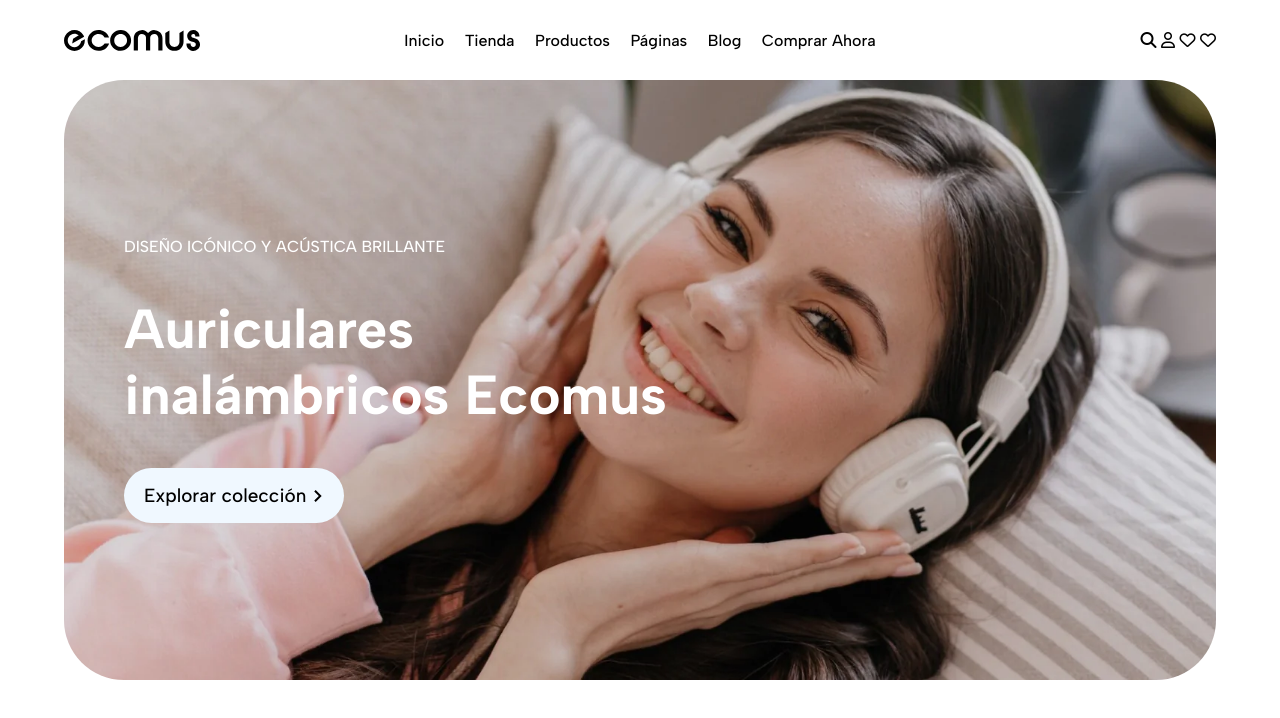
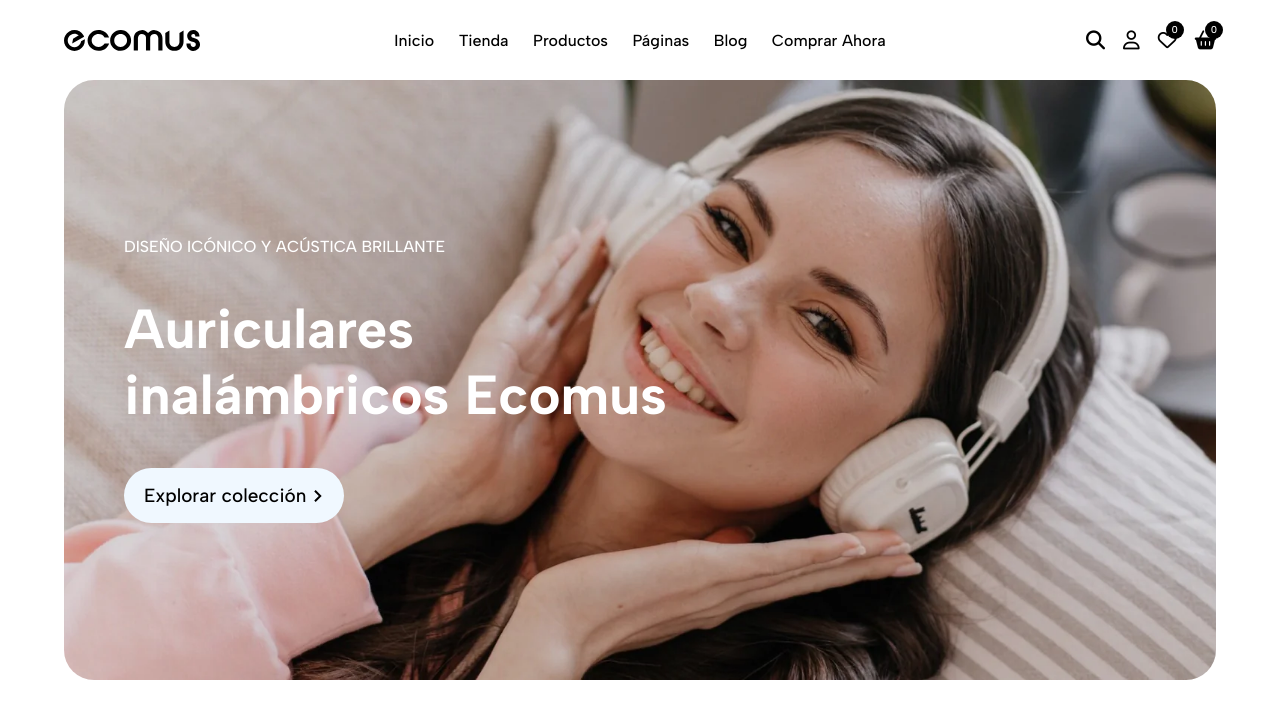
Before and after one commit to LoganNDE/Ecommerce-design, a plain HTML site: page index.html in a window 1280 px wide. Drawn offline with Linux system fonts and the light colour scheme.

Commit message:
Continuación

```diff
--- a/index.html
+++ b/index.html
@@ -31,18 +31,28 @@
             </div>
 
             <div class="divBotones">
-                <a class="botonBusqueda" href="">
+                <div class="boton">
+                    <a class="boton" href="">
                         <i class="fa-solid fa-magnifying-glass"></i>
                     </a>
-                <a class="botonUser" href="">
+                </div>
+                <div class="boton">
+                    <a class="boton" href="">
                         <i class="fa-regular fa-user"></i>
                     </a>
-                <a class="botonLike" href="">
+                </div>
+                <div class="boton">
+                    <a class="boton" href="">
+                        <span class="numBoton">0</span>
                         <i class="fa-regular fa-heart"></i>
                     </a>
-                <a class="botonCesta" href="">
-                    <i class="fa-regular fa-heart"></i>
+                </div>
+                <div class="boton">
+                    <a class="boton" href="">
+                        <span class="numBoton">0</span>
+                        <i class="fa-solid fa-basket-shopping"></i>
                     </a>
+                </div>
             </div>
         </header>
 
--- a/src/style.css
+++ b/src/style.css
@@ -5,13 +5,13 @@
     font-weight: 500;
 }
 
-*{
+* {
     margin: 0;
     padding: 0;
     box-sizing: border-box;
 }
 
-.wrapper{
+.wrapper {
     width: 100vw;
     display: flex;
     flex-direction: column;
@@ -19,12 +19,12 @@
 }
 
 
-.container{
+.container {
     width: 90%;
 }
 
 
-.heroSlider{
+.heroSlider {
     width: 100%;
     display: flex;
     flex-direction: column;
@@ -37,7 +37,7 @@
     border-radius: 60px;
 }
 
-.sliderElements{
+.sliderElements {
     display: flex;
     flex-direction: column;
     height: 300px;
@@ -47,33 +47,33 @@
 }
 
 
-.titleSlider{
+.titleSlider {
     color: white;
     font-size: 55px;
 }
 
-.btnSlider{
+.btnSlider {
     display: flex;
     align-items: center;
 }
 
-.btnContent{
+.btnContent {
     padding: 16px 20px;
     font-size: 19px;
     border-radius: 40px;
     background-color: aliceblue;
 }
 
-.btnContent::after{
+.btnContent::after {
     display: inline-block;
 }
 
-.btnSlider:link{
+.btnSlider:link {
     color: black;
     text-decoration: none;
 }
 
-.preTitleSlider{
+.preTitleSlider {
     color: white;
     text-transform: uppercase;
 
@@ -99,26 +99,80 @@
 }
 
 .divBotones {
+    display: flex;
+    justify-content: end;
     width: 25%;
-    text-align: right;
+    gap: 18px;
+}
+
+.boton {
+    position: relative;
+    text-decoration: none;
+    color: black;
+    font-size: 19px;
 }
 
 li {
-    display: inline;
-    padding: 0.5em;
+    position: relative;
+    display: inline-flex;
+    padding: 10px;
     list-style: none;
 }
 
+li:hover > .categorias::before {
+    width: 100%;
+}
+
 .categorias {
+    display: flex;
+    gap: 20px;
     text-decoration: none;
     color: black;
+    position: relative;
 }
 
-.categorias:hover {
-    text-decoration: underline;
+.categorias::before {
+    content: "";
+    position: absolute;
+    width: 0%;
+    height: 2px;
+    bottom: -5px;
+    left: 0;
+    background-color: black;
+    transition: width 0.3s ease;
 }
+
 
 .botonBusqueda, .botonUser, .botonLike, .botonCesta {
     text-decoration: none;
     color: black;
 }
+
+.numBoton {
+    position: absolute;
+    color: white;
+    display: flex;
+    justify-content: center;
+    align-items: center;
+    width: 18px;
+    height: 18px;
+    top: -8px;
+    right: -7px;
+    border-radius: 40px;
+    background-color: black;
+    font-size: 10px;
+}
+
+
+/* MEDIA QUERIES */
+
+@media (min-width: 1150px) {
+
+}
+
+@media (max-width: 11490px) {
+
+    .heroSlider {
+        border-radius: 30px;
+    }
+}
```
Lines whose indentation alone changed are shown as unchanged.
